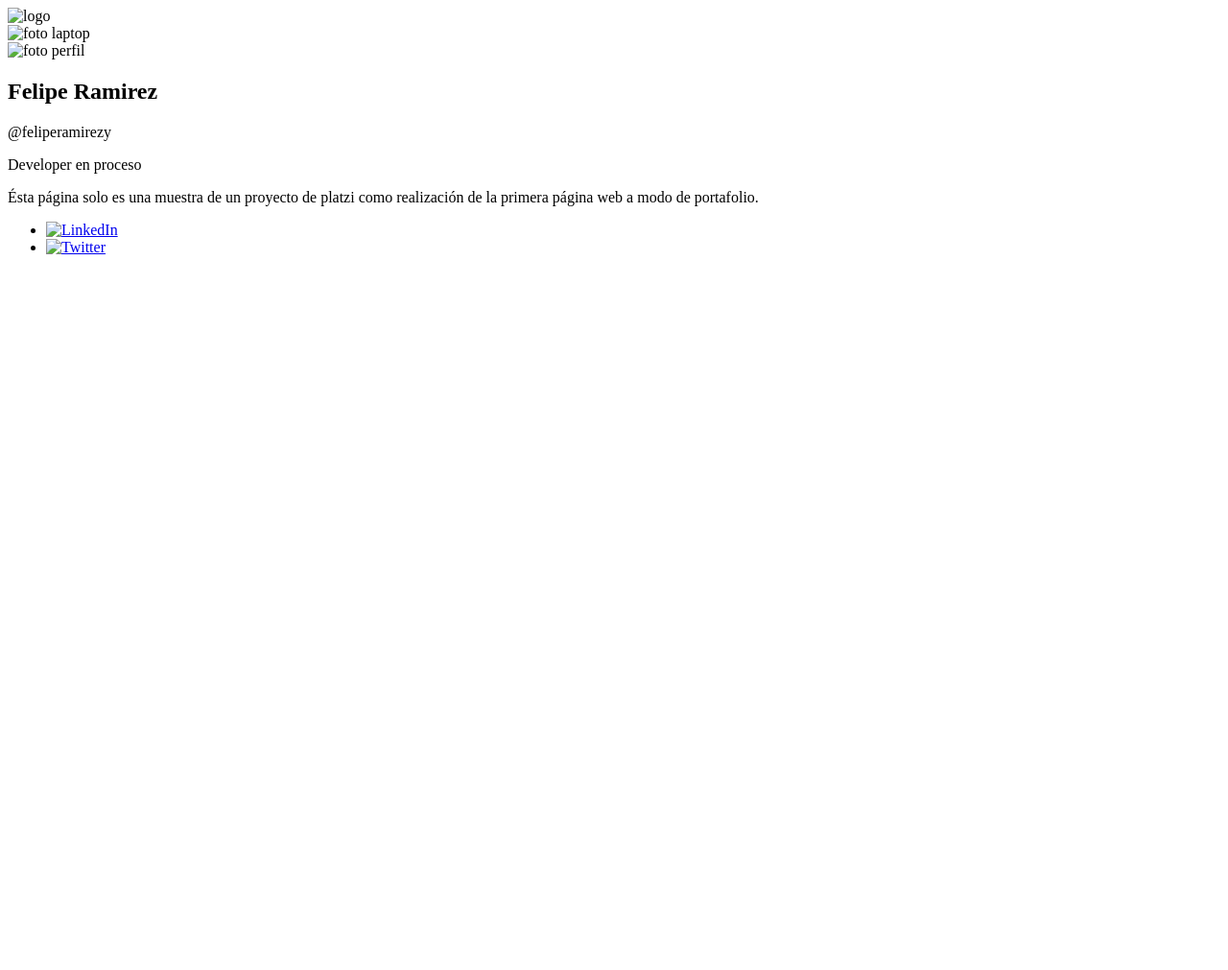
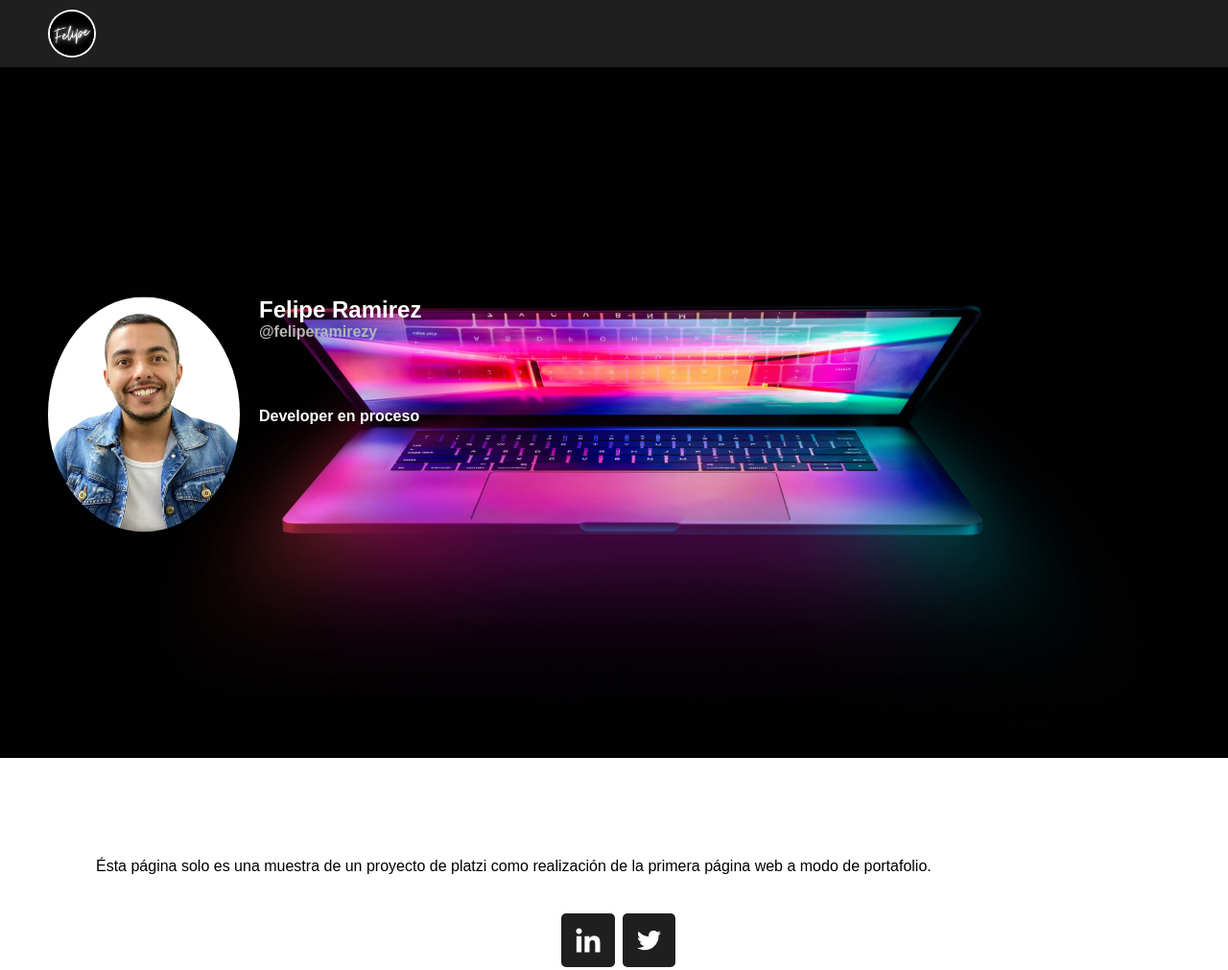
Before and after one commit to felipery/Platzi, a plain HTML site: page mi-primera-pagina/index.html in a window 1280 px wide. Shown: the whole page at 96% size. Before the commit the page ends 800 px from the top, so only its background shows below. Drawn offline with Linux system fonts and the light colour scheme; the site is published under a folder, as on GitHub Pages, so addresses that start at the root find nothing.

```diff
--- a/mi-primera-pagina/index.html
+++ b/mi-primera-pagina/index.html
@@ -5,22 +5,22 @@
     <meta http-equiv="X-UA-Compatible" content="IE=edge" />
     <meta name="viewport" content="width=device-width, initial-scale=1.0" />
     <title>Felipe Ramirez</title>
-    <link rel="stylesheet" href="/css/styles.css" />
+    <link rel="stylesheet" href="css/styles.css" />
   </head>
   <body>
     <header>
       <div class="image-container" id="logo">
-        <img src="/images/logo.png" alt="logo" />
+        <img src="images/logo.png" alt="logo" />
       </div>
     </header>
     <section id="hero">
       <div class="image-container" id="laptop">
-        <img src="/images/fondo.jpg" alt="foto laptop" />
+        <img src="images/fondo.jpg" alt="foto laptop" />
       </div>
 
       <div class="info-container">
         <div class="image-container" id="foto">
-          <img src="/images/foto.jpg" alt="foto perfil" />
+          <img src="images/foto.jpg" alt="foto perfil" />
         </div>
         <div class="informacion">
           <h1>Felipe Ramirez</h1>
@@ -42,7 +42,7 @@
             class="social-icon"
             id="LinkedIn"
           >
-            <img src="/images/linkedIn.png" alt="LinkedIn" />
+            <img src="images/linkedIn.png" alt="LinkedIn" />
           </a>
         </li>
         <li>
@@ -52,7 +52,7 @@
             class="social-icon"
             id="Twitter"
           >
-            <img src="/images/twitter.png" alt="Twitter" />
+            <img src="images/twitter.png" alt="Twitter" />
           </a>
         </li>
       </ul>
```
